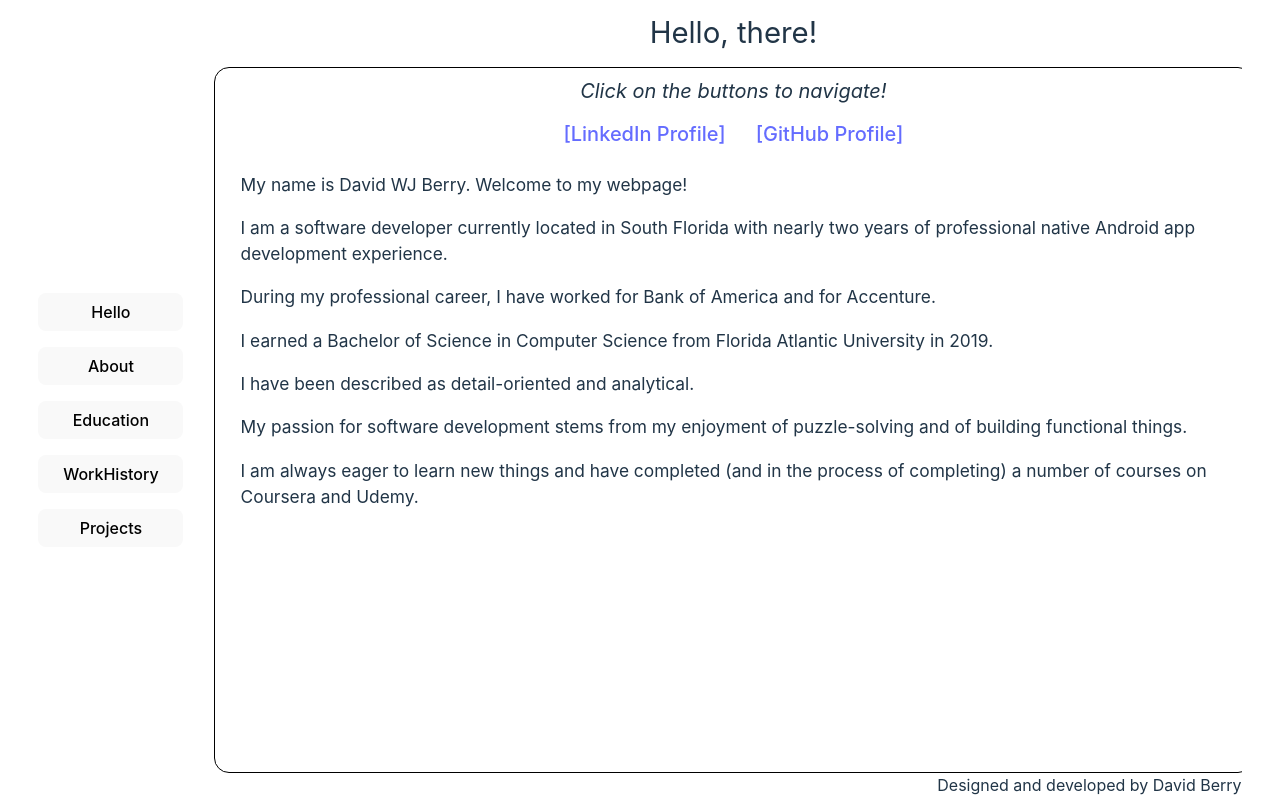
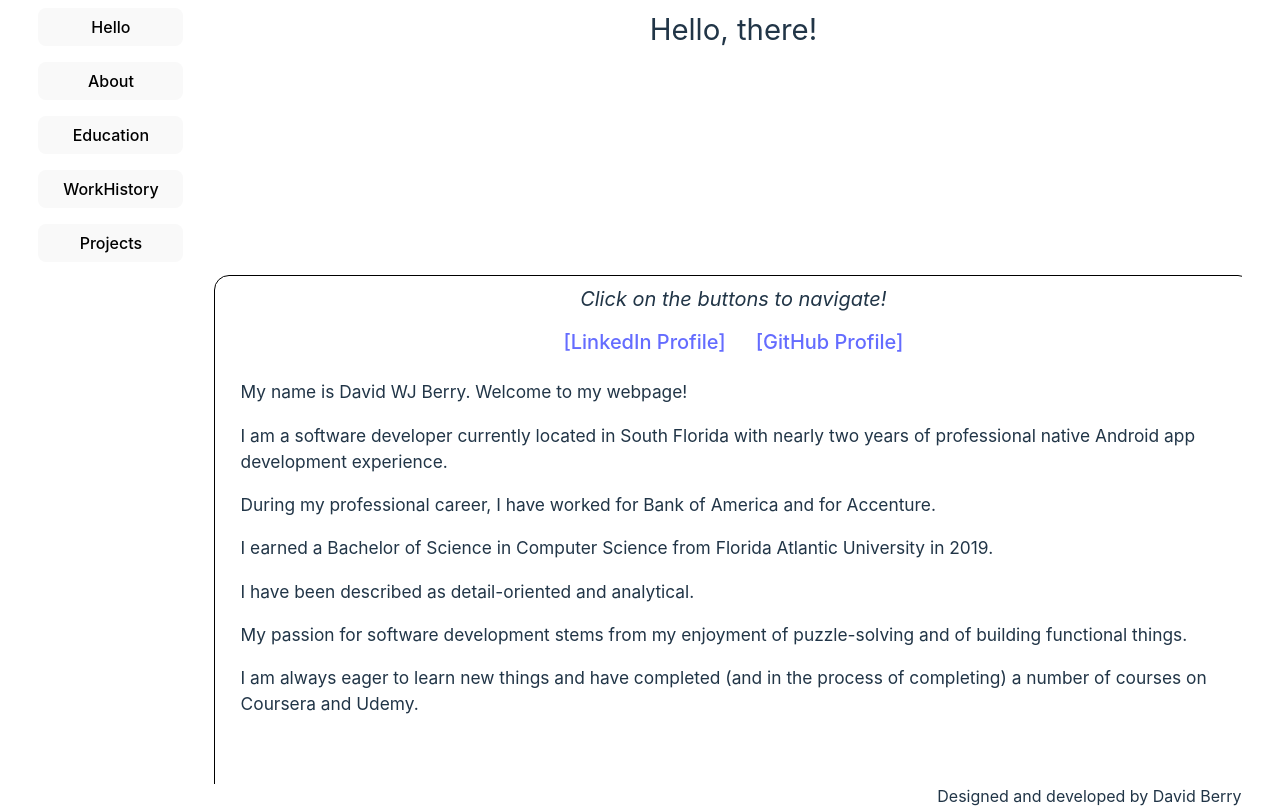
Before and after one commit to DBerry07/DBerry07.github.io, a React (Vite) app: page / in a window 1280 px wide. Built offline with nearby package versions, Linux system fonts and the light colour scheme.

Commit message:
Uses css visibility for button menu

```diff
--- a/src/App.jsx
+++ b/src/App.jsx
@@ -11,28 +11,47 @@ import { projects } from "./data/constants/project_tabs.js";
 function App() {
   const [tab, setTab] = useState(tabs.Hello);
 
-  function switchMenus() {
+  // function switchMenus() {
+  //   if (
+  //     tab === tabs.Projects ||
+  //     (Object.keys(projects).includes(tab) && tab != projects.Back)
+  //   ) {
+  //     console.log("Switch to projects");
+  //     return <ButtonMenu items={projects} onSelect={handleSelect} />;
+  //   } else if (tab === projects.Back || Object.keys(tabs).includes(tab)) {
+  //     console.log("Switch to abouts");
+  //     return <ButtonMenu items={tabs} onSelect={handleSelect} />;
+  //   }
+  // }
+
+  let aboutBarVisible = true;
+
+  function handleSelect(value) {
+    console.log(value);
+    setTab(value);
     if (
       tab === tabs.Projects ||
       (Object.keys(projects).includes(tab) && tab != projects.Back)
     ) {
-      console.log("Switch to projects");
-      return <ButtonMenu items={projects} onSelect={handleSelect} />;
+      aboutBarVisible = false;
     } else if (tab === projects.Back || Object.keys(tabs).includes(tab)) {
-      console.log("Switch to abouts");
-      return <ButtonMenu items={tabs} onSelect={handleSelect} />;
+      aboutBarVisible = true;
     }
-  }
-
-  function handleSelect(value) {
-    console.log(value);
-    setTab(value);
   }
 
   return (
     <Fragment>
       <main className="App">
-        {switchMenus()}
+        <ButtonMenu
+          items={tabs}
+          onSelect={handleSelect}
+          visible={aboutBarVisible}
+        ></ButtonMenu>
+        <ButtonMenu
+          items={projects}
+          onSelect={handleSelect}
+          visible={!aboutBarVisible}
+        ></ButtonMenu>
         <Entry tab={tab} />
       </main>
       <Footer />
--- a/src/components/ButtonMenu.jsx
+++ b/src/components/ButtonMenu.jsx
@@ -9,11 +9,17 @@ import { Fragment } from "react";
  *  thus changing the displayed tab.
  * @returns The react component in question.
  */
-function ButtonMenu({ items, onSelect }) {
+function ButtonMenu({ children, items, onSelect, visible }) {
   const buttons = Object.keys(items);
+  let show = "";
+  if (visible === true) {
+    show = { visibility: "visible" };
+  } else {
+    show = { visibility: "collapse" };
+  }
 
   return (
-    <Fragment>
+    <div style={show}>
       <div id="blank"></div>
       <menu id="button-menu">
         {buttons.map((item, index) => (
@@ -24,7 +30,7 @@ function ButtonMenu({ items, onSelect }) {
           </span>
         ))}
       </menu>
-    </Fragment>
+    </div>
   );
 }
 
```
